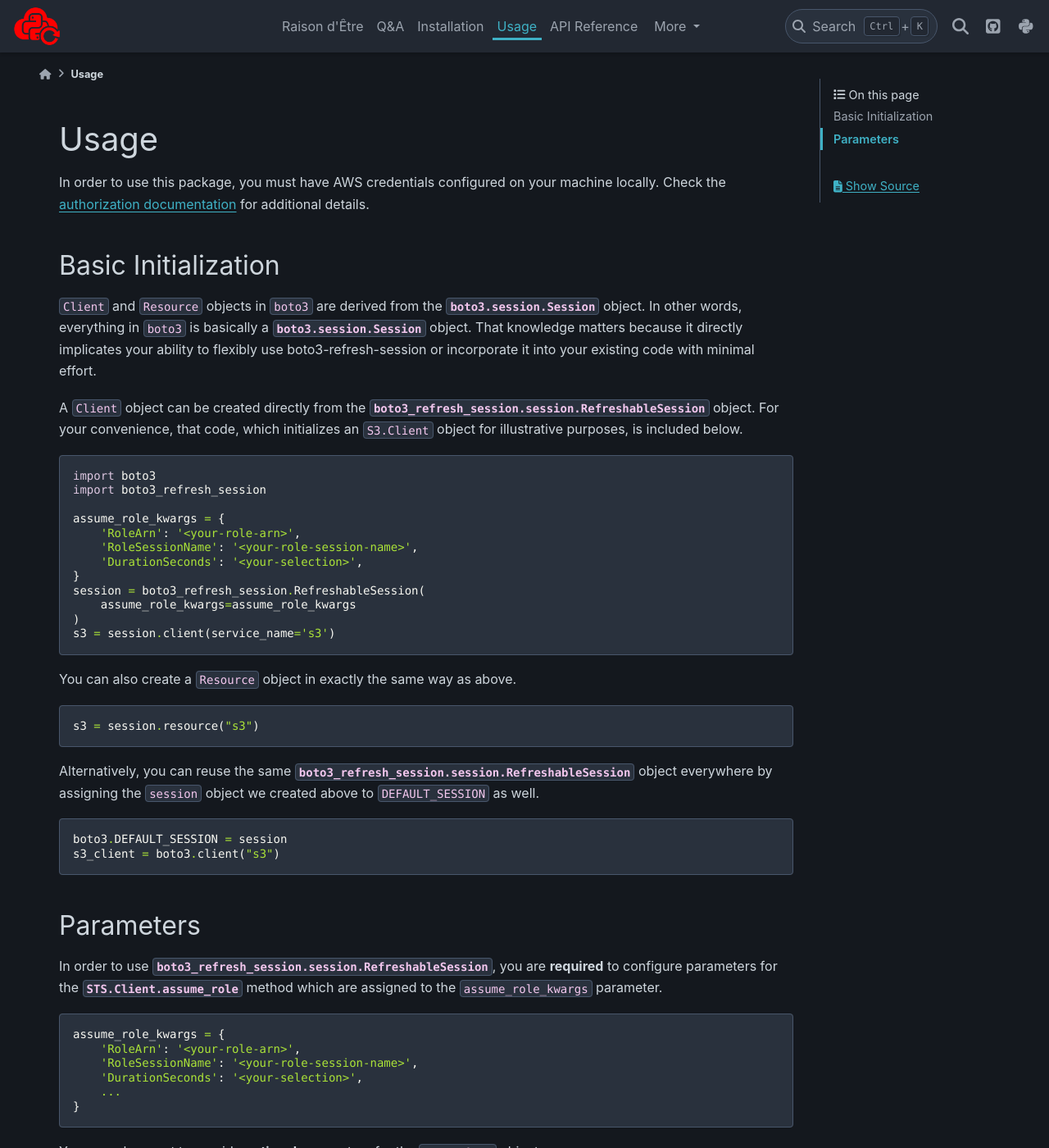
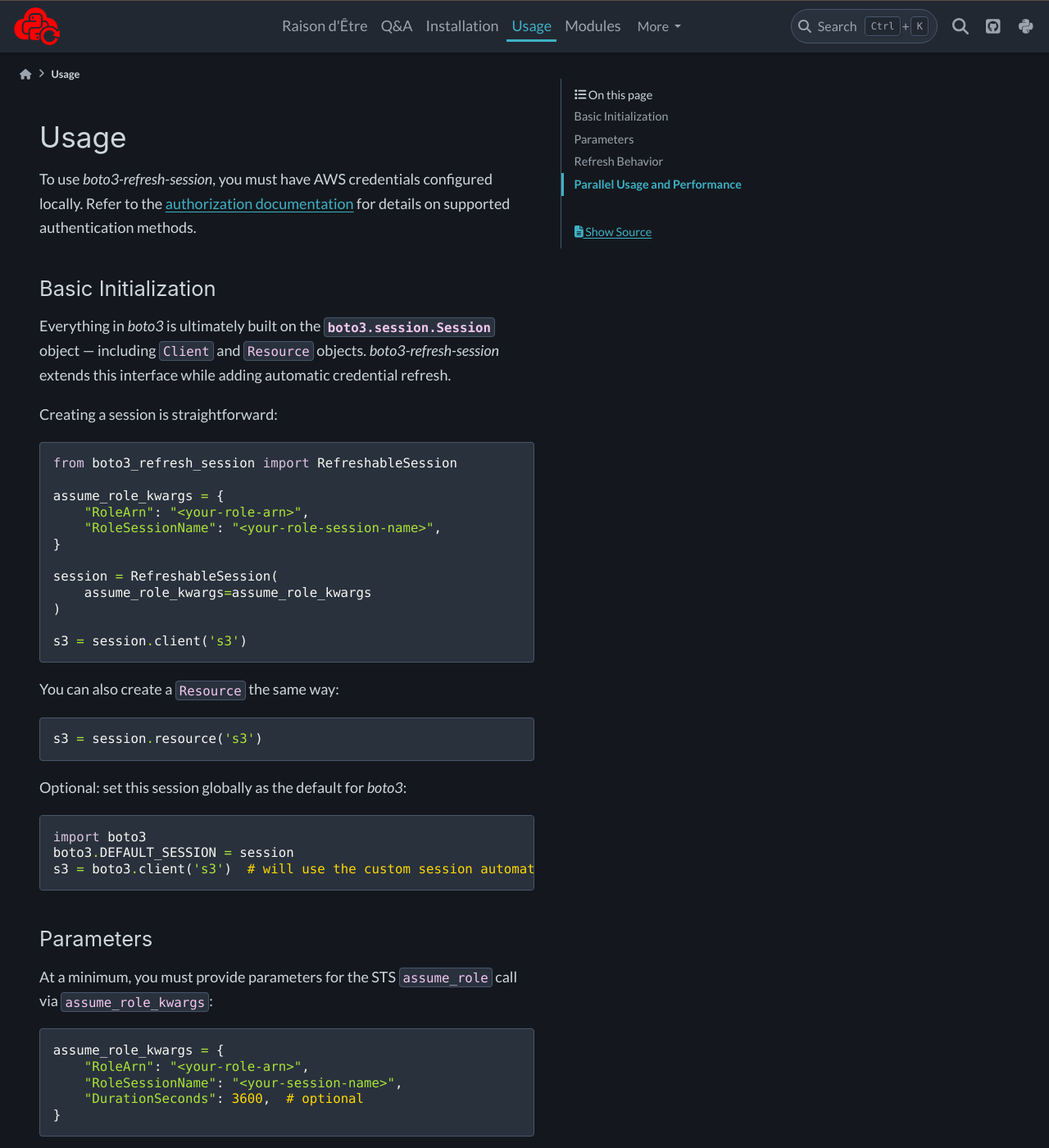
Before and after one commit to michaelthomasletts/boto3-refresh-session, a Sphinx documentation site: the page built from doc/usage.rst, in a window 1280 px wide and 1400 px high. Shown: the whole window at 82% size. Built offline with Sphinx 7.4.7 and the PyData theme 0.15.4, drawn with Linux system fonts in a browser that asks for light colours; some of the changed text lies outside the part shown.

Commit message:
[minor] Created sts module (#56)
* New sts module and doc updates

* added missing branch declaration in update-readme.yml

```diff
--- a/doc/_static/custom.css
+++ b/doc/_static/custom.css
@@ -1,6 +1,43 @@
+@import url('https://fonts.googleapis.com/css2?family=Lato:ital,wght@0,400;0,700;1,400&display=swap');
+
+body {
+    font-family: 'Lato', sans-serif;
+    font-size: 18px;
+}
+
 html[data-theme="dark"] img {
     filter: none;
 }
 html[data-theme="dark"] .bd-content img:not(.only-dark):not(.dark-light) {
     background: unset;
 }
+
+section {
+  margin-bottom: 2rem;
+}
+
+dl.field-list, div.seealso {
+  margin-top: 1.5rem;
+  margin-bottom: 1.5rem;
+}
+
+code {
+  background-color: rgba(200, 200, 200, 0.07);
+  padding: 0.1em 0.2em;
+}
+
+h1 {
+  font-size: 2.2rem;
+}
+
+h2 {
+  font-size: 1.6rem;
+}
+
+div.highlight pre {
+  padding: 1em;
+}
+
+.bd-content {
+  max-width: 90ch;
+}
--- a/doc/conf.py
+++ b/doc/conf.py
@@ -41,7 +41,14 @@
 html_static_path = ["_static"]
 html_file_suffix = ".html"
 html_sidebars = {
-    "**": [],
+    "index": [],
+    "usage": [],
+    "authorization": [],
+    "contributing": [],
+    "raison": [],
+    "qanda": [],
+    "installation": [],
+    "modules/**": ["sidebar-nav-bs.html", "search-field.html"],
 }
 html_context = {
     "default_mode": "dark",
@@ -73,8 +80,8 @@
 # autodoc config
 autodoc_default_options = {
     "members": True,
-    "member-order": "alphabetical",
-    "exclude-members": "__init__",
+    "member-order": "bysource",
+    "exclude-members": "__init__,__new__",
 }
 autodoc_typehints = "none"
 autodoc_preserve_defaults = False
@@ -91,7 +98,7 @@
 napoleon_include_init_with_doc = False
 
 # autosummary
-generate_autosummary = True
+autosummary_generate = False
 
 # intersphinx
 intersphinx_mapping = {
--- a/doc/index.rst
+++ b/doc/index.rst
@@ -11,7 +11,7 @@
    Q&A <qanda>
    Installation <installation>
    Usage <usage>
-   API Reference <reference/index>
+   Modules <modules/index>
    Authorization <authorization>
    Contributing <contributing>
 
@@ -25,7 +25,7 @@
 :ref:`Q&A <qanda>` |
 :ref:`Installation <installation>` |
 :ref:`Usage <usage>` |
-:ref:`API Reference <reference>` |
+:ref:`Modules <modules>` |
 :ref:`Authorization <authorization>`
 
 **Authors:** `Mike Letts <https://michaelthomasletts.github.io/>`_
--- /dev/null
+++ b/doc/modules/index.rst
@@ -0,0 +1,40 @@
+.. _modules:
+
+.. currentmodule:: boto3_refresh_session
+
+Modules
+=======
+
+boto3-refresh-session includes multiple modules, grouped into two categories:
+
+- The core interface (session)
+- Individual modules for each supported refresh strategy (e.g., STS)
+
+.. toctree::
+   :maxdepth: 1
+   :hidden:
+
+   session
+   sts
+
+Core interface
+--------------
+
+Basic usage of boto3-refresh-session requires familiarity only with the `session` module.
+The :class:`boto3_refresh_session.session.RefreshableSession` class provides a unified interface for all supported credential refresh strategies.
+
+.. tip::
+
+   For most users, STS is sufficient — there’s no need to manually specify the ``method`` parameter unless using advanced strategies like IoT or SSO.
+
+- :ref:`session` — Factory interface for creating refreshable boto3 sessions
+
+Refresh strategies
+------------------
+
+boto3-refresh-session is designed to grow.
+In addition to the default STS strategy, support for additional credential sources like AWS IoT, SSO, and others will be added in future releases.
+
+Each strategy supported by boto3-refresh-session is encapsulated in its own module:
+
+- :ref:`sts` — Refresh strategy using :class:`botocore.client.STS`
--- a/doc/usage.rst
+++ b/doc/usage.rst
@@ -3,99 +3,137 @@
 Usage
 *****
 
-In order to use this package, you must have AWS credentials configured on your machine locally. Check the :ref:`authorization documentation <authorization>` for additional details.
+To use `boto3-refresh-session`, you must have AWS credentials configured locally.
+Refer to the :ref:`authorization documentation <authorization>` for details on supported authentication methods.
 
 Basic Initialization
 --------------------
 
-``Client`` and ``Resource`` objects in ``boto3`` are derived from the :class:`boto3.session.Session` object.
-In other words, everything in ``boto3`` is basically a :class:`boto3.session.Session` object.
-That knowledge matters because it directly implicates your ability to flexibly use boto3-refresh-session or incorporate it into your existing code with minimal effort.
+Everything in `boto3` is ultimately built on the :class:`boto3.session.Session` object —
+including ``Client`` and ``Resource`` objects.
+`boto3-refresh-session` extends this interface while adding automatic credential refresh.
 
-A ``Client`` object can be created directly from the :class:`boto3_refresh_session.session.RefreshableSession` object.
-For your convenience, that code, which initializes an ``S3.Client`` object for illustrative purposes, is included below.
+Creating a session is straightforward:
+
+.. code-block:: python
+
+    from boto3_refresh_session import RefreshableSession
+
+    assume_role_kwargs = {
+        "RoleArn": "<your-role-arn>",
+        "RoleSessionName": "<your-role-session-name>",
+    }
+
+    session = RefreshableSession(
+        assume_role_kwargs=assume_role_kwargs
+    )
+
+    s3 = session.client('s3')
+
+You can also create a ``Resource`` the same way:
+
+.. code-block:: python
+
+    s3 = session.resource('s3')
+
+Optional: set this session globally as the default for `boto3`:
 
 .. code-block:: python
 
     import boto3
-    import boto3_refresh_session
-
-    assume_role_kwargs = {
-        'RoleArn': '<your-role-arn>',
-        'RoleSessionName': '<your-role-session-name>',
-        'DurationSeconds': '<your-selection>',
-    }
-    session = boto3_refresh_session.RefreshableSession(
-        assume_role_kwargs=assume_role_kwargs
-    )
-    s3 = session.client(service_name='s3')
-
-You can also create a ``Resource`` object in exactly the same way as above.
-
-.. code-block:: python
-
-    s3 = session.resource("s3")
-
-Alternatively, you can reuse the same :class:`boto3_refresh_session.session.RefreshableSession` object everywhere by assigning the ``session`` object we created above to ``DEFAULT_SESSION`` as well.
-
-.. code-block:: python
-
     boto3.DEFAULT_SESSION = session
-    s3_client = boto3.client("s3")
+    s3 = boto3.client('s3')  # will use the custom session automatically
 
 Parameters
 ----------
 
-In order to use :class:`boto3_refresh_session.session.RefreshableSession`, you are **required** to configure parameters for the :meth:`STS.Client.assume_role` method which are assigned to the ``assume_role_kwargs`` parameter.
-
+At a minimum, you must provide parameters for the STS ``assume_role`` call via ``assume_role_kwargs``:
 
 .. code-block:: python
 
     assume_role_kwargs = {
-        'RoleArn': '<your-role-arn>',
-        'RoleSessionName': '<your-role-session-name>',
-        'DurationSeconds': '<your-selection>',
-        ...
+        "RoleArn": "<your-role-arn>",
+        "RoleSessionName": "<your-session-name>",
+        "DurationSeconds": 3600,  # optional
     }
 
-You may also want to provide **optional** parameters for the :class:`STS.Client` object.
+Optional keyword arguments for the underlying ``boto3.client("sts")`` can be passed via ``sts_client_kwargs``:
 
 .. code-block:: python
 
     sts_client_kwargs = {
-        ...
+        "config": Config(retries={"max_attempts": 5})
     }
 
-You may also provide optional parameters for the :class:`boto3.session.Session` object when initializing the :class:`boto3_refresh_session.session.RefreshableSession` object. Below, we use the ``region_name`` parameter for illustrative purposes.
+And any arguments accepted by :class:`boto3.session.Session` (e.g., ``region_name``, etc.) can be passed directly:
 
 .. code-block:: python
 
-    import boto3_refresh_session
-
-    session = boto3_refresh_session.RefreshableSession(
+    session = RefreshableSession(
         assume_role_kwargs=assume_role_kwargs,
         sts_client_kwargs=sts_client_kwargs,
-        region_name='us-east-1',
+        region_name="us-east-1"
     )
 
-There are two ways of refreshing temporary credentials automatically with the :class:`boto3_refresh_session.session.RefreshableSession` object:
+Refresh Behavior
+----------------
 
-* Refresh credentials the moment they expire, or
-* Wait until temporary credentials are explicitly requested.
+There are two ways to trigger automatic credential refresh:
 
-The latter is the default.
-The former must be configured using the ``defer_refresh`` parameter, as shown below.
+1. **Deferred (default)** — Refresh occurs only when credentials are required
+2. **Eager** — Credentials are refreshed as soon as they expire
+
+Set ``defer_refresh`` to False to enable eager refresh:
 
 .. code-block:: python
 
-    session = boto3_refresh_session.RefreshableSession(
+    session = RefreshableSession(
         defer_refresh=False,
-        assume_role_kwargs=assume_role_kwargs,
-        sts_client_kwargs=sts_client_kwargs,
-        region_name='us-east-1',
+        assume_role_kwargs=assume_role_kwargs
     )
 
 .. warning::
-    It is **highly recommended** that you set the ``defer_refresh`` parameter to ``True`` (the default).
-    Reason being that refreshing temporary credentials the *moment* they expire incurs backend effort that may be superfluous.
-    ``defer_refresh`` set to ``False`` is only recommended for systems that demand low latency, i.e. available temporary credentials at all times.
+    It is **highly recommended** to use the default: ``defer_refresh=True``.
+    Eager refresh adds overhead and is only suitable for low-latency systems that cannot tolerate refresh delays.
+
+Parallel Usage and Performance
+------------------------------
+
+If you're working with large datasets and sensitive value detection or redaction,
+you may wish to use ``boto3-refresh-session`` in parallel.
+
+The core session class is thread-safe and compatible with Python’s ``concurrent.futures`` or ``multiprocessing``.
+
+To maximize throughput:
+
+- Reuse a single ``RefreshableSession`` object across threads or subprocesses
+- Use ``defer_refresh=True`` to avoid concurrent refreshes at process boundaries
+- Mount the session into a poolable or global shared object
+
+**Example (using concurrent.futures):**
+
+.. code-block:: python
+
+    from concurrent.futures import ThreadPoolExecutor
+    from boto3_refresh_session import RefreshableSession
+
+    session = RefreshableSession(assume_role_kwargs={...})
+
+    def upload_one(bucket, key, body):
+        s3 = session.client("s3")
+        s3.put_object(Bucket=bucket, Key=key, Body=body)
+
+    with ThreadPoolExecutor() as executor:
+        futures = [
+            executor.submit(upload_one, "my-bucket", f"file-{i}", b"data")
+            for i in range(10)
+        ]
+
+    for future in futures:
+        future.result()
+
+.. note::
+
+    For process-based concurrency (e.g., ``ProcessPoolExecutor``), initialize the session
+    **before** spawning or forking the pool. This ensures memory is shared efficiently via copy-on-write,
+    and avoids unnecessary duplication of temporary credentials.
```
Also changed, not shown: README.md (+25 -29 lines), README.template.md (+25 -29 lines), boto3_refresh_session/__init__.py (+3 -5 lines), doc/modules/generated/boto3_refresh_session.session.RefreshableSession.rst (added, +13 -0 lines), doc/modules/generated/boto3_refresh_session.sts.STSRefreshableSession.rst (added, +13 -0 lines), doc/modules/session.rst (added, +8 -0 lines), doc/modules/sts.rst (added, +8 -0 lines), doc/qanda.rst (+40 -35 lines), doc/raison.rst (+20 -15 lines), doc/reference/index.rst (deleted, +0 -18 lines), doc/reference/session/boto3_refresh_session.session.rst (deleted, +0 -11 lines), .pre-commit-config.yaml, 3 other files.
